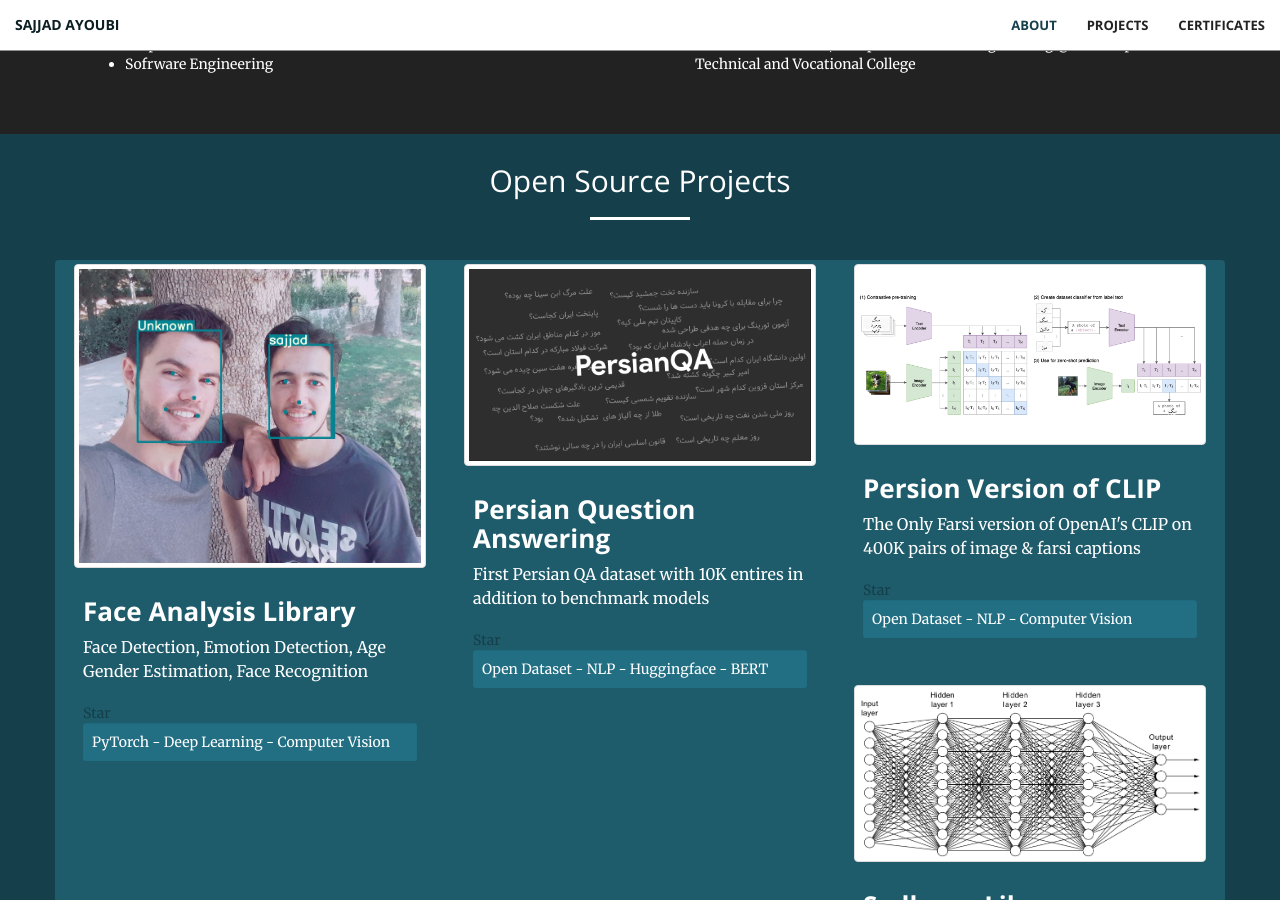
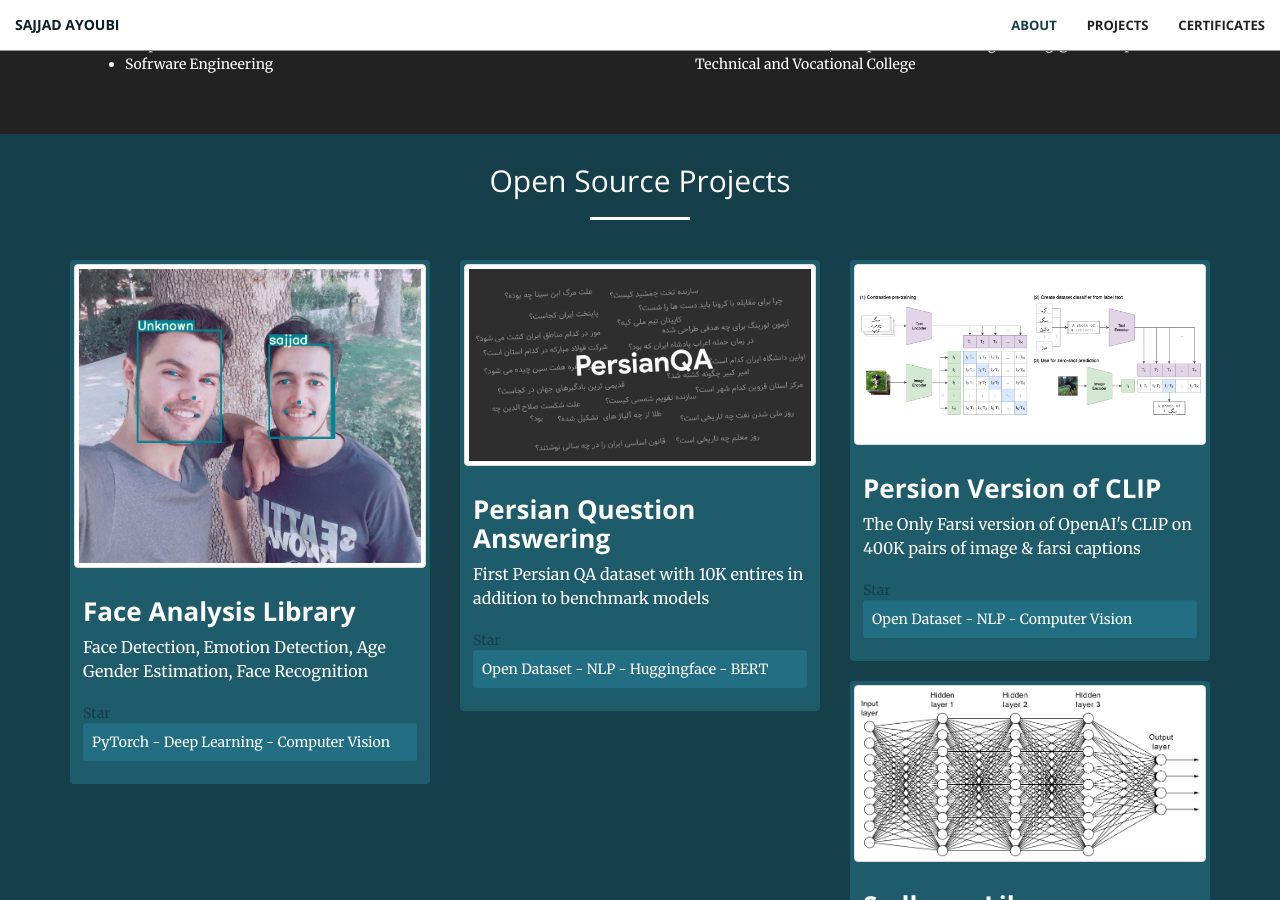
Before and after one commit to sajjjadayobi/sajjjadayobi.github.io, a Jekyll site: the page built from index.html, in a window 1280 px wide and 900 px high, scrolled down 1278 px. Built offline with Jekyll 4.4.1, drawn with Linux system fonts in a browser that asks for light colours.

Commit message:
Update call-to-action.html

```diff
--- a/_includes/call-to-action.html
+++ b/_includes/call-to-action.html
@@ -148,7 +148,7 @@
                         </div>
                     </div>
 
-                    <div class="">
+                    <div class="col-md-4">
                         <div class="thumbnail">
                             <a href="https://github.com/sajjjadayobi/ParsBigBird" target="_blank"
                                 class="portfolio-box">
```
